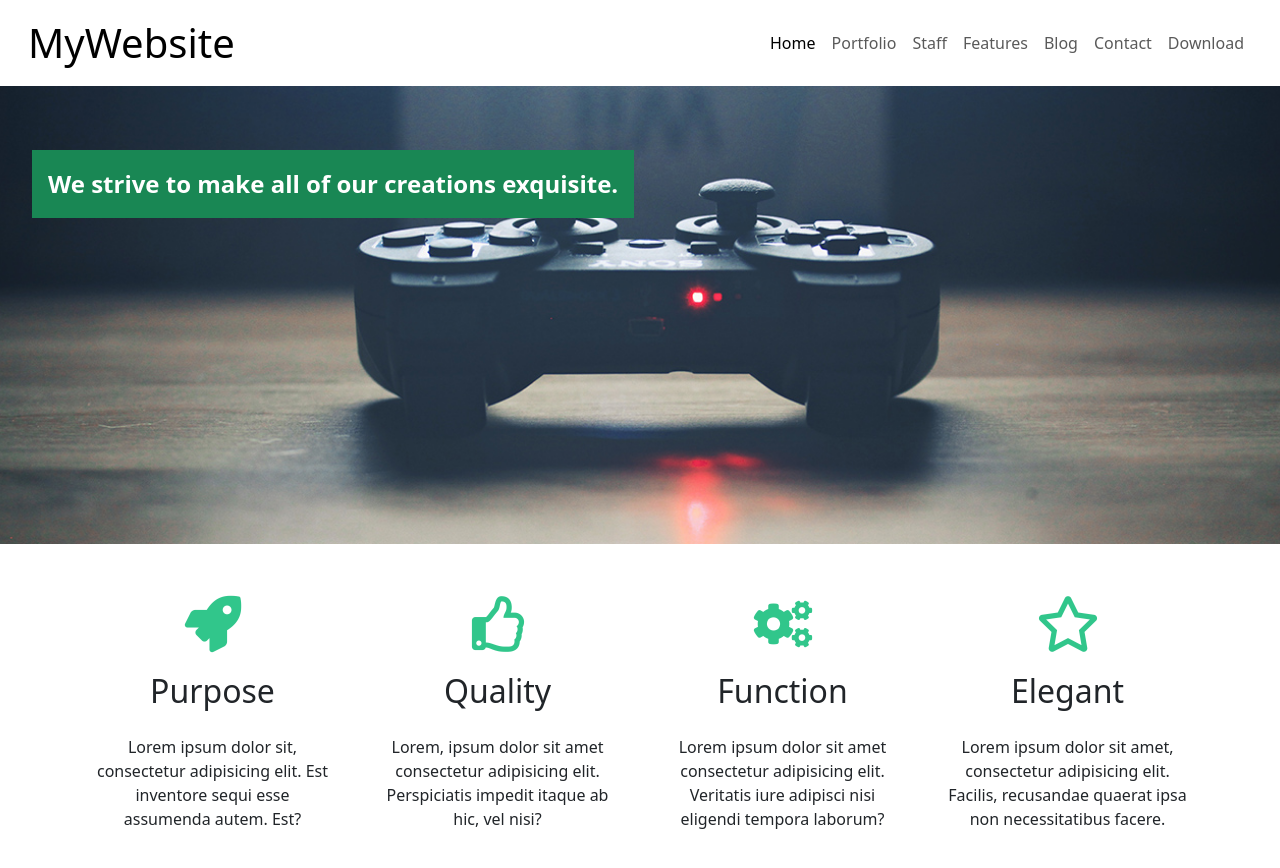
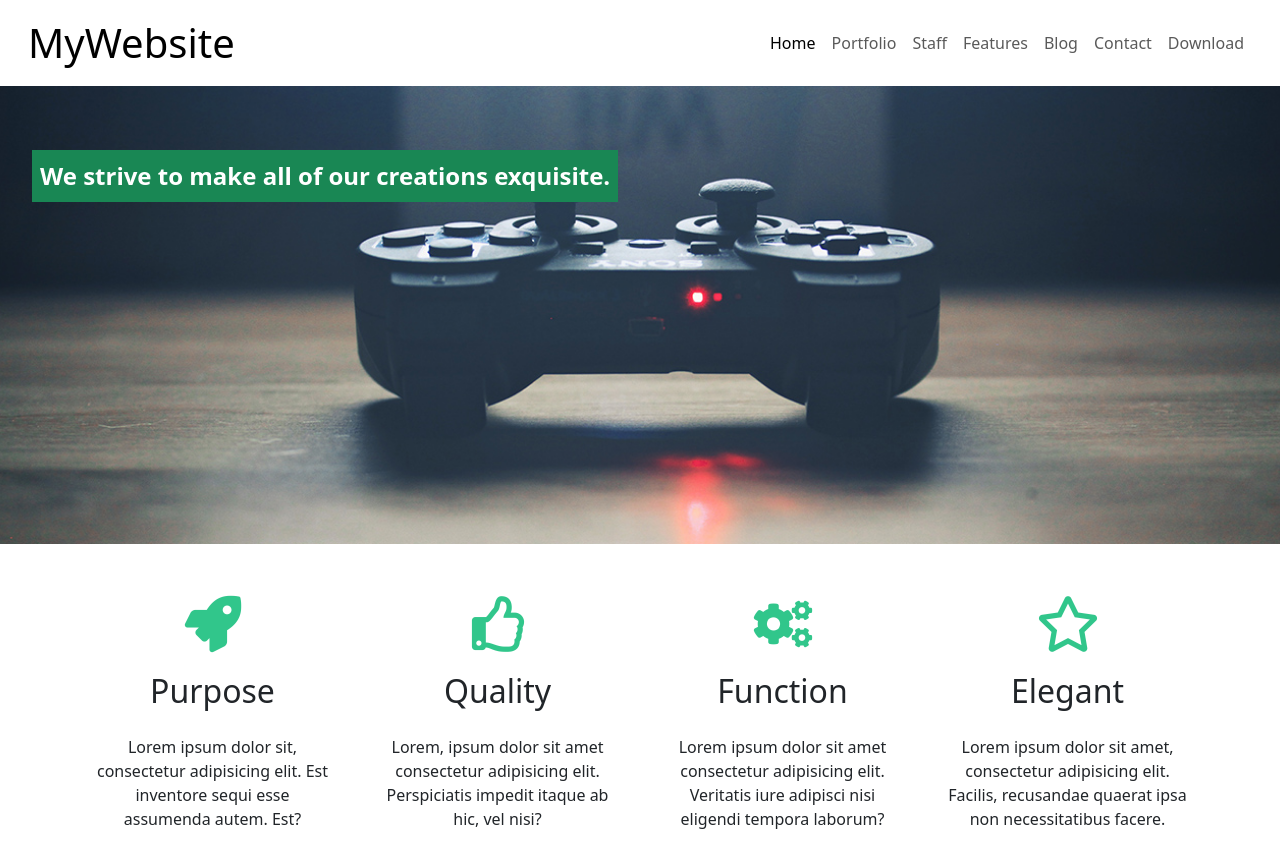
Before and after one commit to harisljubovic/MyWebsiteAssignment, a plain HTML site: page index.html in a window 1280 px wide. Drawn offline with nearby package versions, Linux system fonts and the light colour scheme.

Commit message:
"Second Commit"

```diff
--- a/index.html
+++ b/index.html
@@ -66,7 +66,7 @@
           alt="joystick_img"
         />
         <div class="header-text position-absolute">
-          <p class="d-inline-block bg-success text-white fw-bold p-3">
+          <p class="d-inline-block bg-success text-white fw-bold p-2">
             We strive to make all of our creations exquisite.
           </p>
         </div>
```
